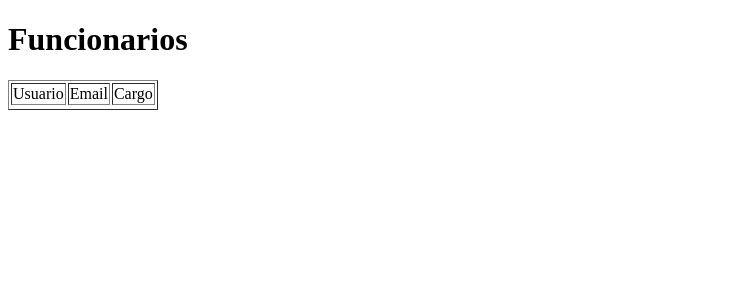
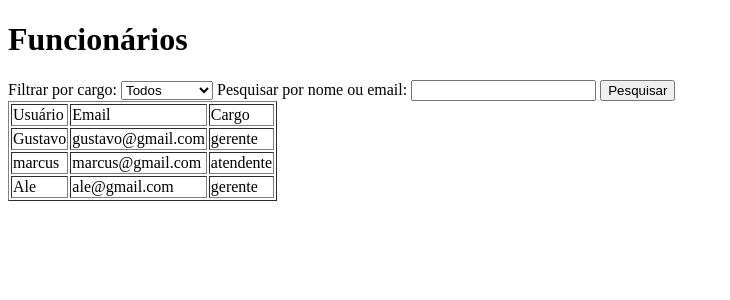
Before and after one commit to marcussviniciuss/sistema-soft-forge, a Flask app: page /perfilatendente in a window 1280 px wide. Shown: the top 300 px of the page, without its empty margins (0-730 px from the left). Run offline with Flask 3, Linux system fonts and the light colour scheme; a user stored in the database is signed in.

Commit message:
Implementação da rota que mostra os usarios cadastrados

```diff
--- a/createdb.py
+++ b/createdb.py
@@ -3,3 +3,6 @@
 
 with app.app_context():
     database.create_all()
+
+
+#C:\Users\mavin\OneDrive\Documents\GitHub\ProjetoSoftForge\instance
--- a/hms_softforge/routes.py
+++ b/hms_softforge/routes.py
@@ -1,9 +1,10 @@
-from flask import render_template, url_for, redirect
+from flask import render_template, url_for, redirect, request
 from hms_softforge import app, database, bcrypt
 from flask_login import login_required, login_user, logout_user, current_user
 from hms_softforge.forms import FormLogin, FormCriarConta, FormNovaTarefa
 from hms_softforge.models import Usuario, Tarefa
 from datetime import datetime
+from sqlalchemy import or_
 
 @app.route("/", methods=["GET", "POST"])
 def homepage():
@@ -55,10 +56,31 @@ def perfilgerente():
     else:
         return render_template("perfilgerente.html", form=None, tarefa=tarefa)
 
-@app.route("/perfilatendente")
+
+
+@app.route("/perfilatendente", methods=["GET", "POST"])
 @login_required
 def perfilatendente():
-    return render_template("perfilatendente.html")
+    # consulta para obter todos os usuários
+    usuarios = Usuario.query.all()
+
+    # filtros
+    filtro_cargo = request.form.get("filtro_cargo")
+    termo_pesquisa = request.form.get("termo_pesquisa")
+
+    # aplicar filtro por cargo
+    if filtro_cargo:
+        usuarios = Usuario.query.filter_by(cargo=filtro_cargo).all()
+
+    # aplicar pesquisa por nome ee emial
+    if termo_pesquisa:
+        termo_pesquisa = f"%{termo_pesquisa}%"
+        usuarios = Usuario.query.filter(
+            or_(Usuario.username.like(termo_pesquisa), Usuario.email.like(termo_pesquisa))
+        ).all()
+
+    return render_template("perfilatendente.html", usuarios=usuarios)
+
 
 @app.route("/perfilfuncionario")
 @login_required
--- a/hms_softforge/templates/perfilatendente.html
+++ b/hms_softforge/templates/perfilatendente.html
@@ -6,17 +6,36 @@
     <title>Perfil - Atendente</title>
 </head>
 <body>
-    <h1>Funcionarios</h1>
+    <h1>Funcionários</h1>
+
+    <form method="POST">
+        <label for="filtro_cargo">Filtrar por cargo:</label>
+        <select name="filtro_cargo" id="filtro_cargo">
+            <option value="">Todos</option>
+            <option value="gerente">Gerente</option>
+            <option value="atendente">Atendente</option>
+            <option value="funcionario">Funcionário</option>
+        </select>
+
+        <label for="termo_pesquisa">Pesquisar por nome ou email:</label>
+        <input type="text" name="termo_pesquisa" id="termo_pesquisa">
+        <button type="submit">Pesquisar</button>
+    </form>
+
     <table border="1">
         <tr>
-            <td>Usuario</td>
+            <td>Usuário</td>
             <td>Email</td>
             <td>Cargo</td>
         </tr>
 
+        {% for usuario in usuarios %}
         <tr>
-
+            <td>{{ usuario.username }}</td>
+            <td>{{ usuario.email }}</td>
+            <td>{{ usuario.cargo }}</td>
         </tr>
+        {% endfor %}
     </table>
 </body>
 </html>
```
Also changed, not shown: instance/comunidade.db, 1 other file.
